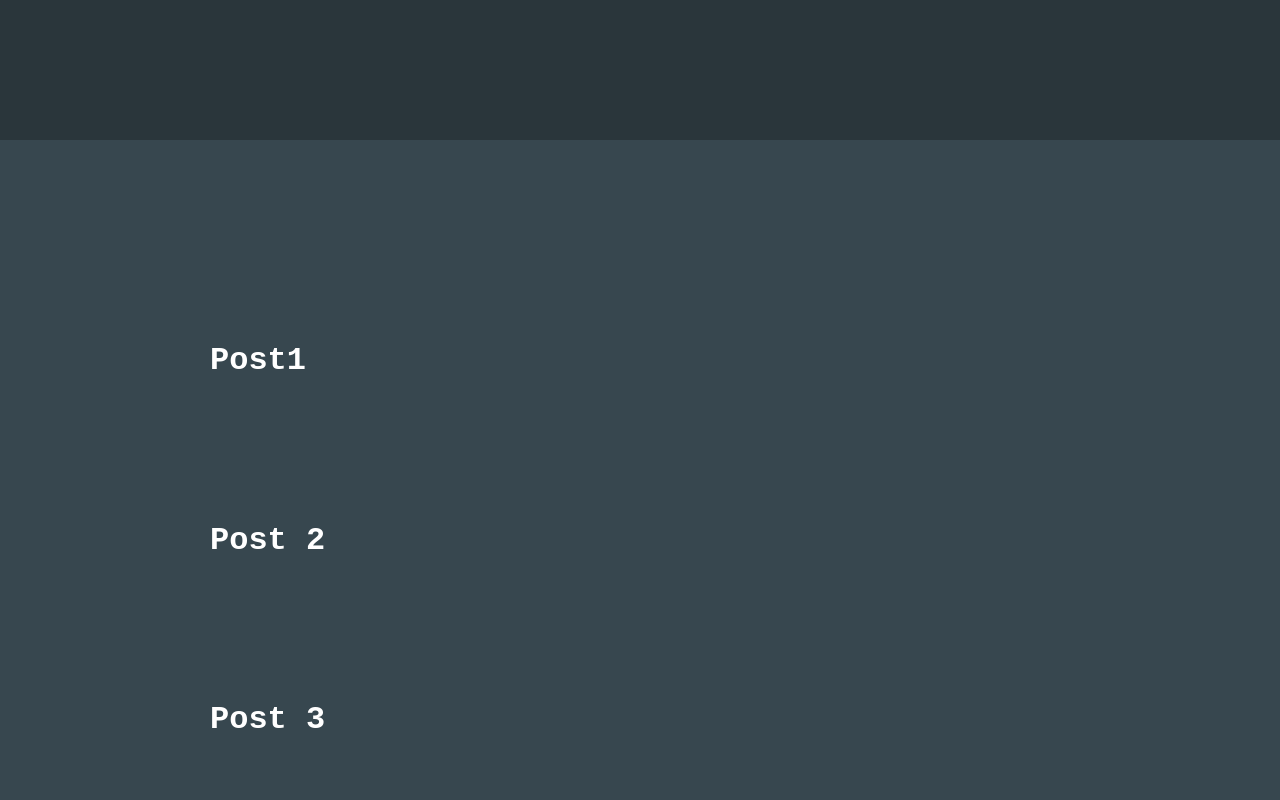
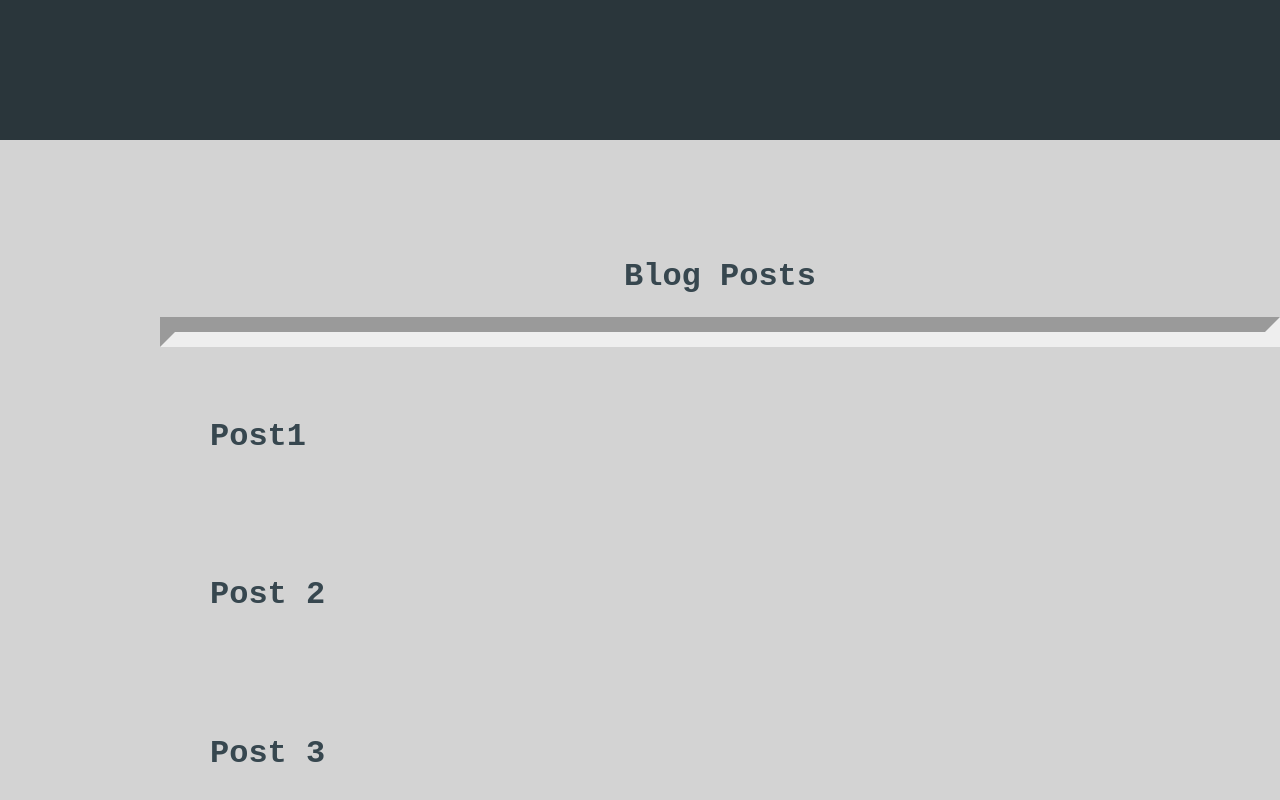
Before and after one commit to arbitraryrw/personal-website, a React (Create React App) app: page / in a window 1280 px wide. Shown: the part 660-1460 px from the top of the page. Built offline with nearby package versions, Linux system fonts and the light colour scheme.

Commit message:
Expanding on posts component and adding some basic styling

```diff
--- a/src/App.css
+++ b/src/App.css
@@ -61,14 +61,24 @@
 
 .postsContainer{
   min-height: 100vh;
-  color: white;
-  background-color: #37474f;
+  color: #37474f;
+  background-color: #D3D3D3;
   display: flex;
   flex-direction: column;
   align-items: left;
   padding-left: 20vh;
   justify-content: center;
 
+}
+
+.hr {
+  display: block;
+  margin-top: 0.5em;
+  margin-bottom: 0.5em;
+  margin-left: auto;
+  margin-right: auto;
+  border-style: inset;
+  border-width: 1px;
 }
 
 .btn {
--- a/src/components/Posts.js
+++ b/src/components/Posts.js
@@ -5,6 +5,7 @@ import PropTypes from 'prop-types'
 class Posts extends React.Component {
 
   render(){
+
     return this.props.posts.map((post) => (
       <PostItem key={post.id} post={post} markComplete={this.props.markComplete} deletePost={this.props.deletePost}/>
     ));
--- a/src/components/layout/PostPreviewSection.js
+++ b/src/components/layout/PostPreviewSection.js
@@ -4,15 +4,19 @@ import PropTypes from 'prop-types'
 class PostPreviewSection extends React.Component {
 
   render(){
-    console.log(this.props.posts)
 
 
+    return (
+      <div>
+      <h1 style = {{textAlign: "center"}}>Blog Posts</h1>
+      <hr style= {{borderWidth: "15px"}}/>
+      { this.props.posts.map((post) => (
+          // <PostItem key={post.id} post={post} markComplete={this.props.markComplete} deletePost={this.props.deletePost}/>
 
-    return this.props.posts.map((post) => (
-      // <PostItem key={post.id} post={post} markComplete={this.props.markComplete} deletePost={this.props.deletePost}/>
-
-      <h1 key ={post.id} style={{padding:"50px"}}> { post.title }</h1>
-    ));
+          <h1 key ={post.id} style={{padding:"50px"}}> { post.title }</h1>
+        )) }
+      </div>
+    );
   }
 }
 
```
